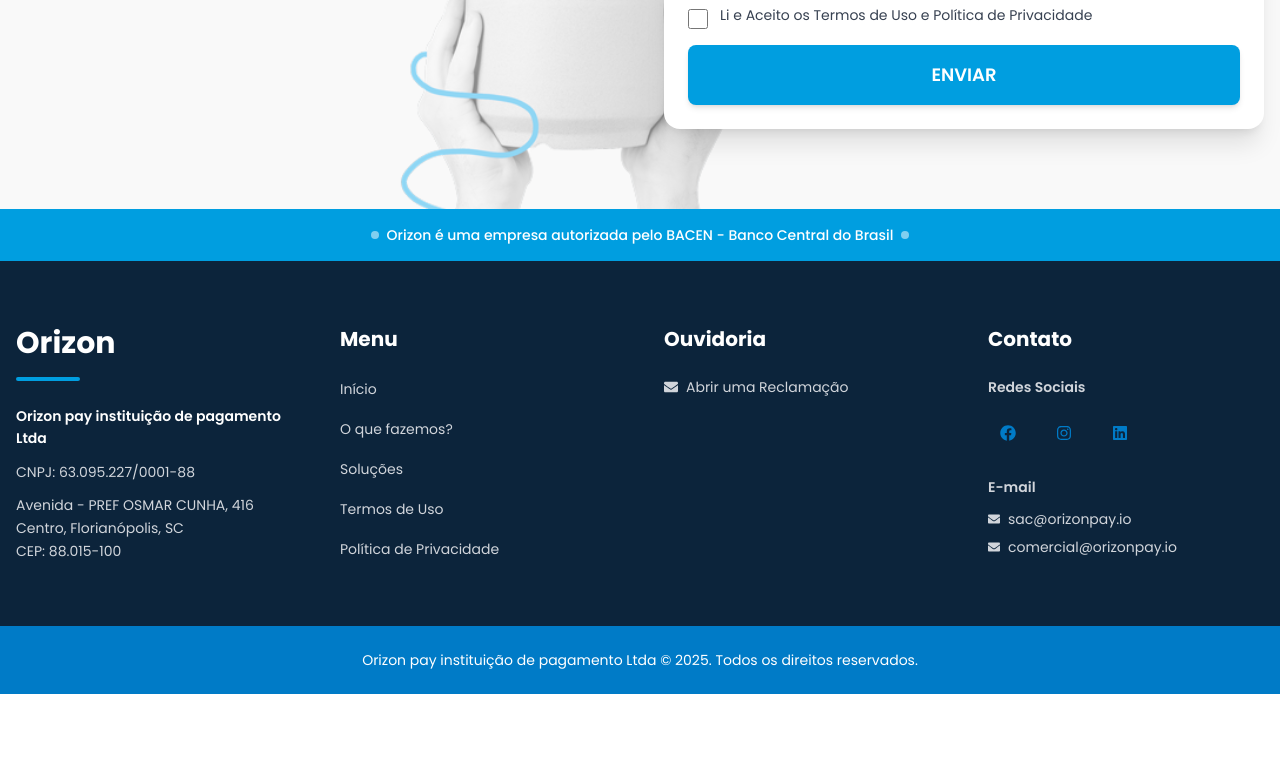
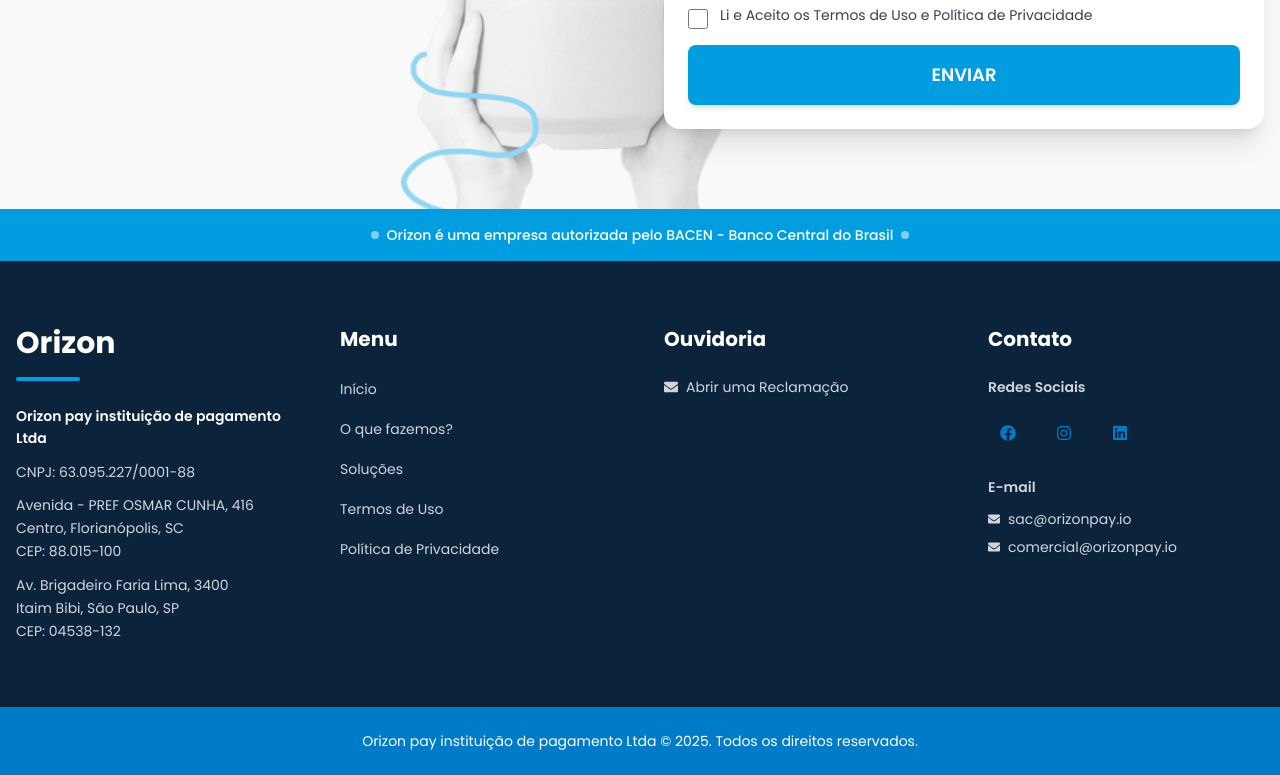
Before and after one commit to orizonpaybr/orizon-lp, a Next.js app: page / in a window 1280 px wide. Shown: the part 6964-7739 px from the top of the page. Before the commit the page ends 7658 px from the top, so only its background shows below. Built offline with nearby package versions, Linux system fonts and the light colour scheme; no server answers.

Commit message:
feat: add new address to footer

```diff
--- a/components/layout/footer.tsx
+++ b/components/layout/footer.tsx
@@ -68,6 +68,11 @@
                   Avenida - PREF OSMAR CUNHA, 416<br />
                   Centro, Florianópolis, SC<br />
                   CEP: 88.015-100
+                </p>
+                <p className="text-sm text-gray-300 leading-relaxed mt-4">
+                  Av. Brigadeiro Faria Lima, 3400<br />
+                  Itaim Bibi, São Paulo, SP<br />
+                  CEP: 04538-132
                 </p>
               </div>
             </div>
```
